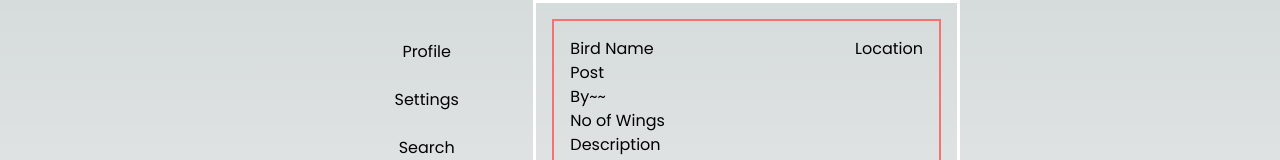
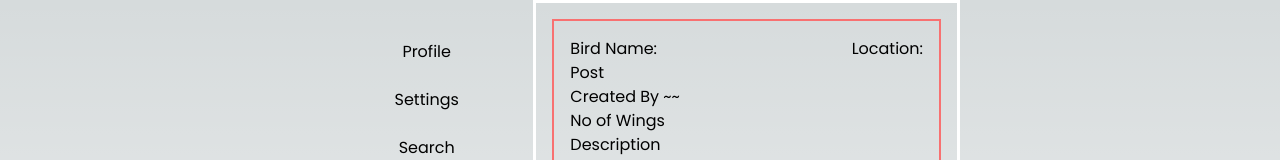
Before and after one commit to Anandprabhu530/Wing_Watch, a Next.js app: page /home in a window 1280 px wide. Shown: the top 160 px of the page. Built offline with nearby package versions, Linux system fonts and the light colour scheme.

Commit message:
Added Search

```diff
--- a/app/home/page.tsx
+++ b/app/home/page.tsx
@@ -4,12 +4,12 @@ const Home = () => {
       <div className="border-2 p-4 border-white h-full">
         <div className="flex flex-col p-4 border-2 border-red-400">
           <div className="flex justify-between">
-            <div>Bird Name</div>
-            <div>Location</div>
+            <div>Bird Name:</div>
+            <div>Location:</div>
           </div>
           <div>Post</div>
           <div className="flex flex-col">
-            <div>By~~</div>
+            <div>Created By ~~</div>
             <div>No of Wings</div>
             <div>Description</div>
           </div>
--- a/app/home/post/page.tsx
+++ b/app/home/post/page.tsx
@@ -1,9 +1,15 @@
+'use Client'
+
 import ImageUpload from "@/app/_components/ImageUpload";
 
 const Post = () => {
+  const handleSubmit = () =>{
+    console.log("Clicked")
+  }
+
   return (
     <div>
-      <div className="flex flex-col p-8 w-full border-2 border-red-400">
+      <form className="flex flex-col p-8 w-full border-2 border-red-400" onSubmit={handleSubmit}>
         <div>
           <div className="text-2xl pb-4 font-medium">Name of the Bird:</div>
           <input className="border border-white bg-transparent rounded-md w-full outline-none mb-6 text-xl p-2" />
@@ -20,7 +26,7 @@ const Post = () => {
           <div className="text-2xl pb-4 font-medium">Image:</div>
           <ImageUpload />
         </div>
-      </div>
+      </form>
     </div>
   );
 };
--- /dev/null
+++ b/app/home/search/page.tsx
@@ -0,0 +1,9 @@
+const Search = () =>{
+    return(
+        <div>
+            <div>Search Functionality</div>
+        </div>
+    )
+}
+
+export default Search
```
